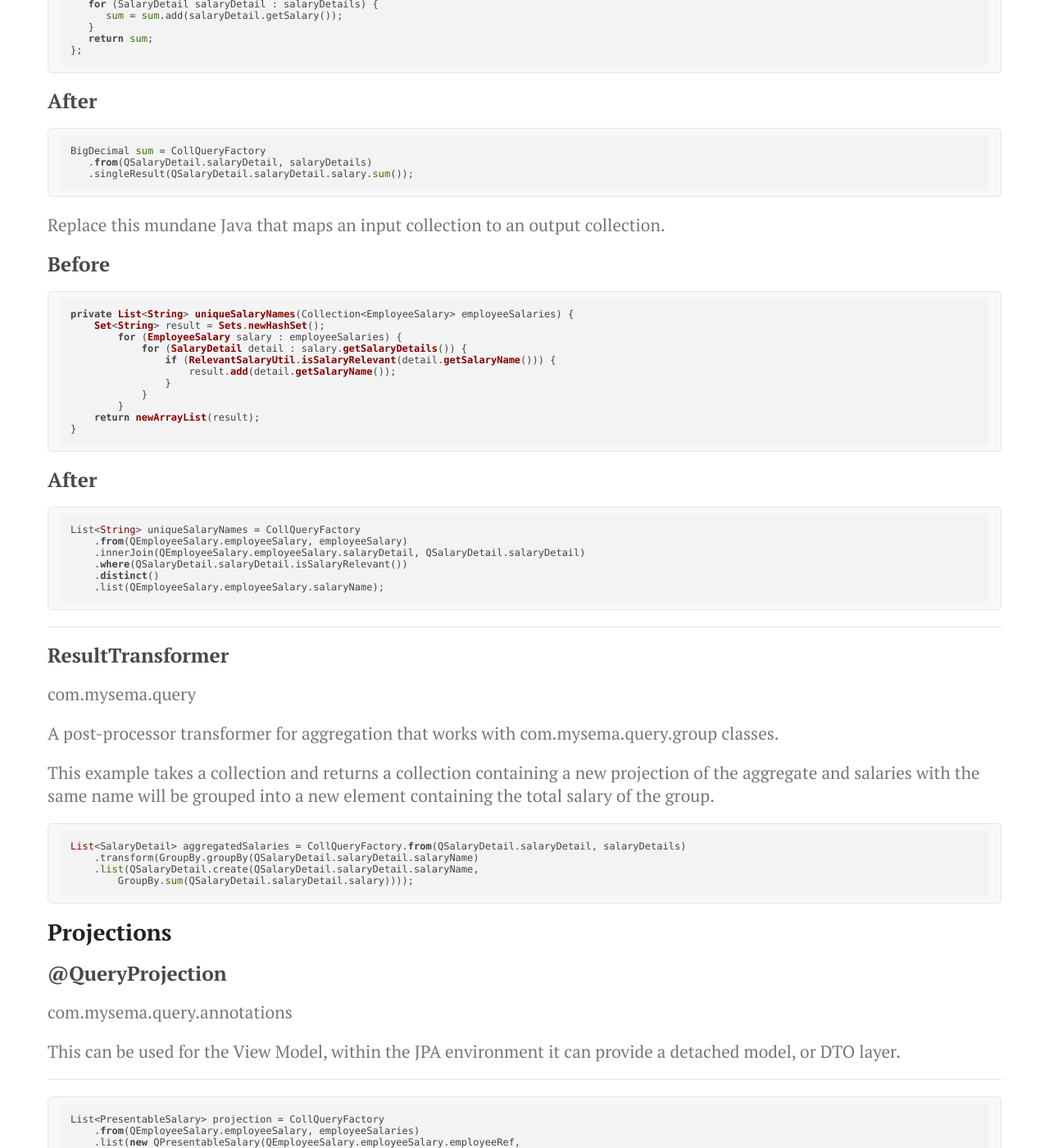
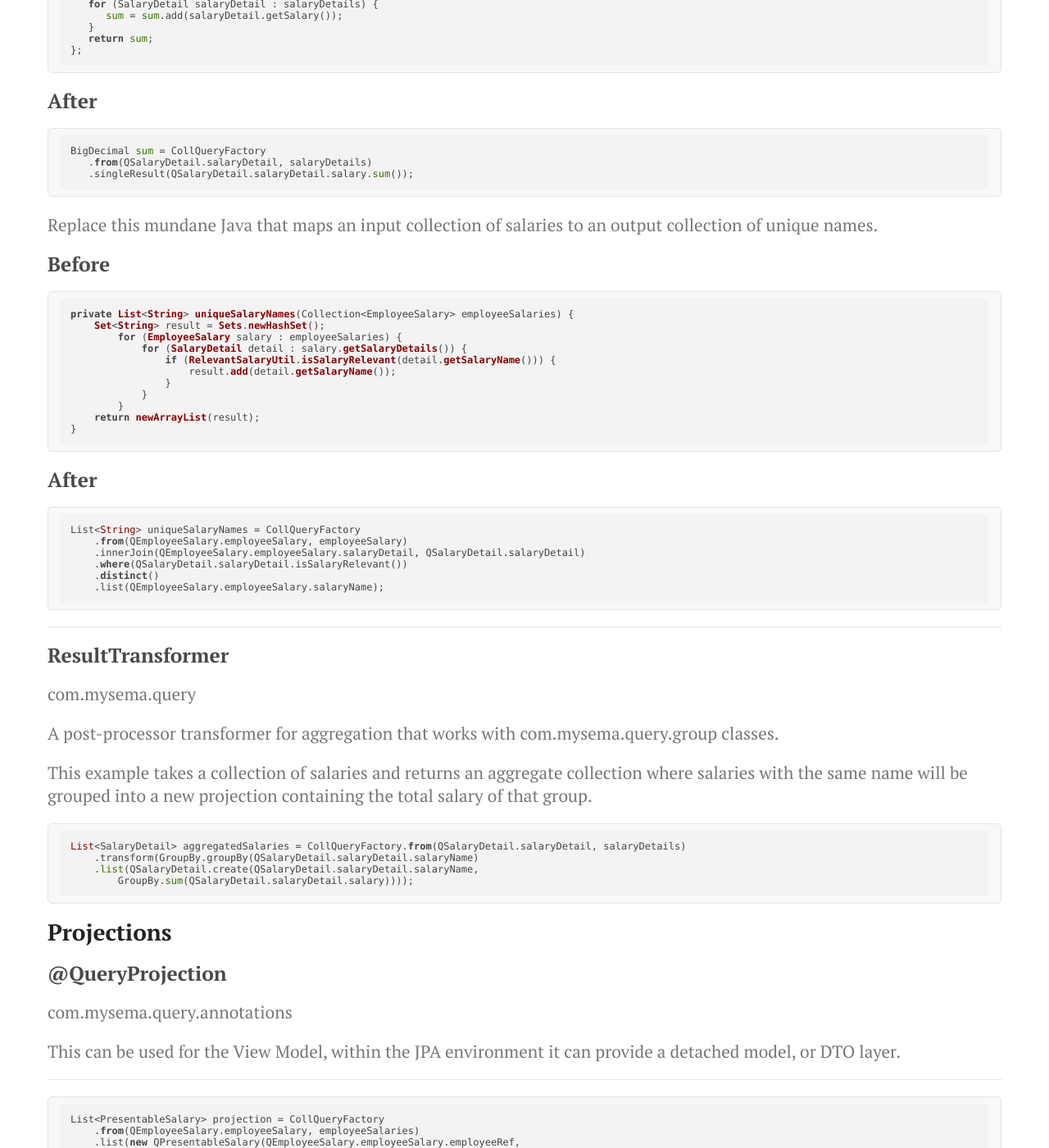
Before and after one commit to griffio/griffio.github.io, a Jekyll site: the page built from _posts/2014-09-01-querydsl-maturity-model.md, in a window 1280 px wide and 1400 px high, scrolled down 1723 px. Shown: the whole window at 82% size. Built offline with Jekyll 4.4.1, drawn with Linux system fonts in a browser that asks for light colours; nearby versions of some CDN libraries; some of the changed text lies outside the part shown.

Commit message:
Update 2014-09-01-querydsl-maturity-model.md

```diff
--- a/_posts/2014-09-01-querydsl-maturity-model.md
+++ b/_posts/2014-09-01-querydsl-maturity-model.md
@@ -103,7 +103,7 @@ BigDecimal sum = CollQueryFactory
    .singleResult(QSalaryDetail.salaryDetail.salary.sum());
 ~~~
 
-Replace this mundane Java that maps an input collection to an output collection.
+Replace this mundane Java that maps an input collection of salaries to an output collection of unique names.
 
 ### Before
 
@@ -140,7 +140,7 @@ com.mysema.query
 
 A post-processor transformer for aggregation that works with com.mysema.query.group classes.
 
-This example takes a collection and returns a collection containing a new projection of the aggregate and salaries with the same name will be grouped into a new element containing the total salary of the group.
+This example takes a collection of salaries and returns an aggregate collection where salaries with the same name will be grouped into a new projection containing the total salary of that group.
 
 ~~~java
 List<SalaryDetail> aggregatedSalaries = CollQueryFactory.from(QSalaryDetail.salaryDetail, salaryDetails)
```
Also changed, not shown: other parts of _posts/2014-09-01-querydsl-maturity-model.md (+3 -1 lines).
